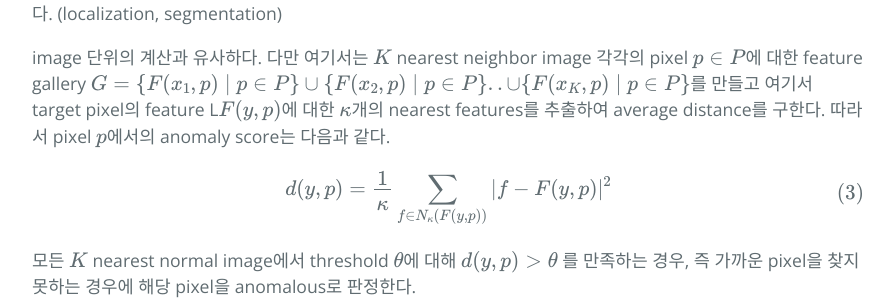
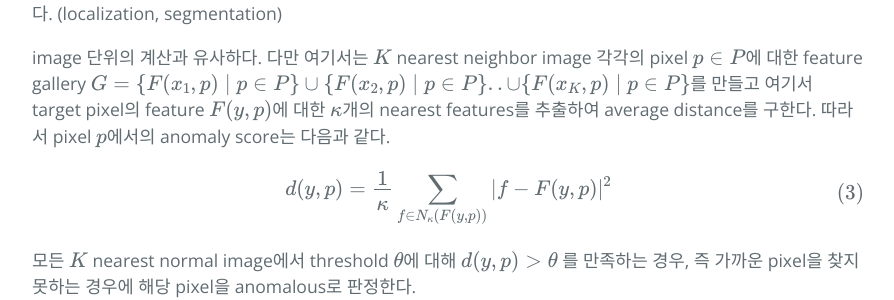
Before and after one commit to changwoo-00/changwoo-00.github.io, a Jekyll site: the page built from _posts/2020-10-25-Sub-Image Anomaly Detection with Deep Pyramid.md, in a window 1280 px wide and 900 px high, scrolled down 1478 px. Shown: the part 189-489 px from the top of the window, without its empty margins (192-1086 px from the left). Built offline with Jekyll 4.4.1, drawn with Linux system fonts in a browser that asks for light colours; formulas are drawn with MathJax 3.

```diff
--- a/_posts/2020-10-25-Sub-Image Anomaly Detection with Deep Pyramid.md
+++ b/_posts/2020-10-25-Sub-Image Anomaly Detection with Deep Pyramid.md
@@ -52,7 +52,7 @@ distance는 image(feature)-level Euclidean metric을 사용하였다.
 
 image 가 비정상인지 판정하고 난 이후에 해야 할 일은 정확히 어느 부분이 비정상인지 (pixel 단위에서) 찾는 일이다. (localization, segmentation)
 
-image 단위의 계산과 유사하다. 다만 여기서는 $K$ nearest neighbor image 각각의 pixel $p \in P$에 대한 feature gallery $G = \\{F(x\_{1}, p) \mid p \in P \\}\cup\\{F(x\_{2}, p) \mid p \in P \\}.. \cup \\{F(x\_{K}, p) \mid p \in P \\}$를 만들고 여기서 target pixel의 feature L$F(y,p)$에 대한 $\kappa$개의 nearest features를 추출하여 average distance를 구한다. 따라서 pixel $p$에서의 anomaly score는 다음과 같다.
+image 단위의 계산과 유사하다. 다만 여기서는 $K$ nearest neighbor image 각각의 pixel $p \in P$에 대한 feature gallery $G = \\{F(x\_{1}, p) \mid p \in P \\}\cup\\{F(x\_{2}, p) \mid p \in P \\}.. \cup \\{F(x\_{K}, p) \mid p \in P \\}$를 만들고 여기서 target pixel의 feature $F(y,p)$에 대한 $\kappa$개의 nearest features를 추출하여 average distance를 구한다. 따라서 pixel $p$에서의 anomaly score는 다음과 같다.
 
 \begin{equation}
 	d(y, p)=\frac{1}{\kappa} \sum_{f \in N_{\kappa}(F(y, p))}\|f-F(y, p)\|^{2}
```
